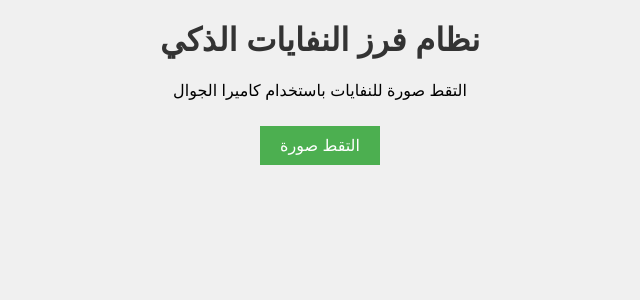
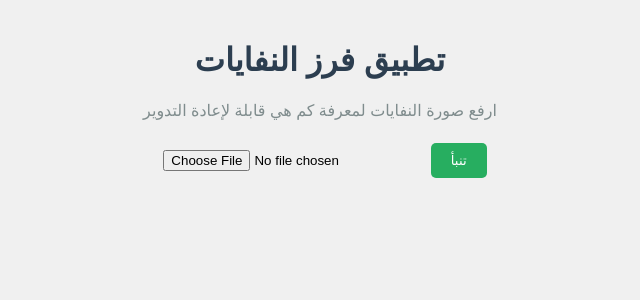
Before and after one commit to Asamisacom/waste-sorting-app, a Flask app: page / in a window 1280 px wide. Shown: the top 300 px of the page, without its empty margins (320-960 px from the left). Run offline with Flask 3, Linux system fonts and the light colour scheme.

Commit message:
Update index.html with improved design and preview feature

```diff
--- a/templates/index.html
+++ b/templates/index.html
@@ -1,97 +1,136 @@
 <!DOCTYPE html>
-<html lang="ar">
+<html>
 <head>
-    <meta charset="UTF-8">
-    <meta name="viewport" content="width=device-width, initial-scale=1.0">
-    <title>نظام فرز النفايات الذكي</title>
+    <title>Waste Sorting App</title>
     <style>
         body {
             font-family: Arial, sans-serif;
             text-align: center;
             background-color: #f0f0f0;
-            direction: rtl;
+            margin: 0;
+            padding: 20px;
         }
         h1 {
-            color: #333;
+            color: #2c3e50;
+        }
+        p {
+            color: #7f8c8d;
+        }
+        form {
+            margin: 20px 0;
+        }
+        input[type="file"] {
+            margin: 10px;
+        }
+        button {
+            background-color: #27ae60;
+            color: white;
+            padding: 10px 20px;
+            border: none;
+            border-radius: 5px;
+            cursor: pointer;
+        }
+        button:hover {
+            background-color: #219653;
+        }
+        #result {
+            margin-top: 20px;
+            font-size: 18px;
+            color: #e74c3c;
         }
         #preview {
             margin: 20px 0;
-            max-width: 100%;
-            height: auto;
-        }
-        #result {
-            margin-top: 20px;
-            font-size: 1.2em;
-            color: #333;
-        }
-        button {
-            padding: 10px 20px;
-            font-size: 1em;
-            background-color: #4CAF50;
-            color: white;
-            border: none;
-            cursor: pointer;
-            margin: 10px;
-        }
-        button:hover {
-            background-color: #45a049;
+            max-width: 300px;
         }
     </style>
 </head>
 <body>
-    <h1>نظام فرز النفايات الذكي</h1>
-    <p>التقط صورة للنفايات باستخدام كاميرا الجوال</p>
-
-    <input type="file" id="imageInput" accept="image/*" capture="environment" style="display: none;">
-    <button onclick="document.getElementById('imageInput').click();">التقط صورة</button>
-
-    <div>
-        <img id="preview" src="" alt="معاينة الصورة" style="display: none;">
-    </div>
-
-    <button id="predictButton" onclick="predict()" style="display: none;">تنبأ</button>
-
+    <h1>تطبيق فرز النفايات</h1>
+    <p>ارفع صورة النفايات لمعرفة كم هي قابلة لإعادة التدوير</p>
+    <form id="upload-form" enctype="multipart/form-data">
+        <input type="file" id="file-input" name="file" accept="image/*" required>
+        <button type="submit">تنبأ</button>
+    </form>
+    <img id="preview" src="" alt="" style="display: none;">
     <div id="result"></div>
 
     <script>
-        const imageInput = document.getElementById('imageInput');
-        const preview = document.getElementById('preview');
-        const predictButton = document.getElementById('predictButton');
-        const resultDiv = document.getElementById('result');
+        async function resizeImage(file, maxWidth, maxHeight) {
+            return new Promise((resolve) => {
+                const img = new Image();
+                img.src = URL.createObjectURL(file);
+                img.onload = () => {
+                    const canvas = document.createElement('canvas');
+                    let width = img.width;
+                    let height = img.height;
 
-        imageInput.addEventListener('change', function(event) {
-            const file = event.target.files[0];
+                    if (width > height) {
+                        if (width > maxWidth) {
+                            height = Math.round((height * maxWidth) / width);
+                            width = maxWidth;
+                        }
+                    } else {
+                        if (height > maxHeight) {
+                            width = Math.round((width * maxHeight) / height);
+                            height = maxHeight;
+                        }
+                    }
+
+                    canvas.width = width;
+                    canvas.height = height;
+                    const ctx = canvas.getContext('2d');
+                    ctx.drawImage(img, 0, 0, width, height);
+                    canvas.toBlob((blob) => {
+                        resolve(new File([blob], file.name, { type: file.type }));
+                    }, file.type, 0.7);
+                };
+            });
+        }
+
+        // معاينة الصورة عند اختيارها
+        document.getElementById('file-input').addEventListener('change', (e) => {
+            const file = e.target.files[0];
             if (file) {
-                const reader = new FileReader();
-                reader.onload = function(e) {
-                    preview.src = e.target.result;
-                    preview.style.display = 'block';
-                    predictButton.style.display = 'block';
-                };
-                reader.readAsDataURL(file);
+                const preview = document.getElementById('preview');
+                preview.src = URL.createObjectURL(file);
+                preview.style.display = 'block';
             }
         });
 
-        function predict() {
+        document.getElementById('upload-form').addEventListener('submit', async (e) => {
+            e.preventDefault();
+            const resultDiv = document.getElementById('result');
+            resultDiv.innerHTML = 'جاري التنبؤ...';
+
+            const fileInput = document.getElementById('file-input');
+            const file = fileInput.files[0];
+
+            // تقليل حجم الصورة قبل الرفع
+            const resizedFile = await resizeImage(file, 512, 512);
+
             const formData = new FormData();
-            formData.append('file', imageInput.files[0]);
+            formData.append('file', resizedFile);
 
-            fetch('/predict', {
-                method: 'POST',
-                body: formData
-            })
-            .then(response => response.json())
-            .then(data => {
-                if (data.error) {
-                    resultDiv.innerHTML = `<span style="color: red;">خطأ: ${data.error}</span>`;
+            try {
+                const response = await fetch('/predict', {
+                    method: 'POST',
+                    body: formData
+                });
+
+                if (!response.ok) {
+                    throw new Error(`HTTP error! Status: ${response.status}`);
+                }
+
+                const result = await response.json();
+                if (result.error) {
+                    resultDiv.innerHTML = `خطأ: ${result.error}`;
                 } else {
-                    resultDiv.innerHTML = `التنبؤ: ${data.prediction}<br>درجة الثقة: ${data.confidence}`;
+                    resultDiv.innerHTML = `التنبؤ: ${result.prediction} (الثقة: ${(result.confidence * 100).toFixed(2)}%)`;
                 }
-            })
-            .catch(error => {
-                resultDiv.innerHTML = `<span style="color: red;">خطأ: ${error.message}</span>`;
-            });
-        }
+            } catch (error) {
+                resultDiv.innerHTML = `خطأ: ${error.message}`;
+            }
+        });
     </script>
 </body>
 </html>
```
